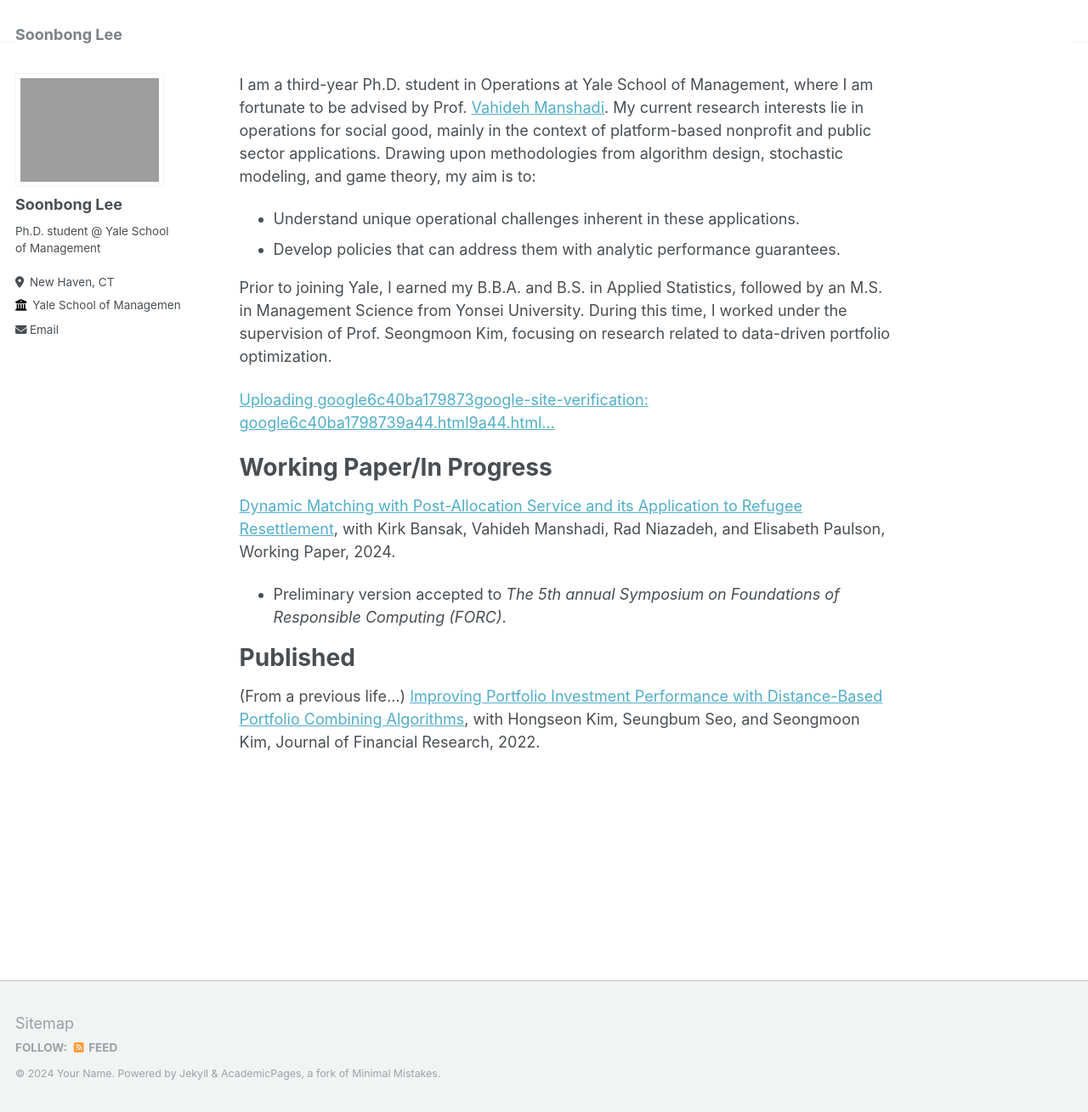
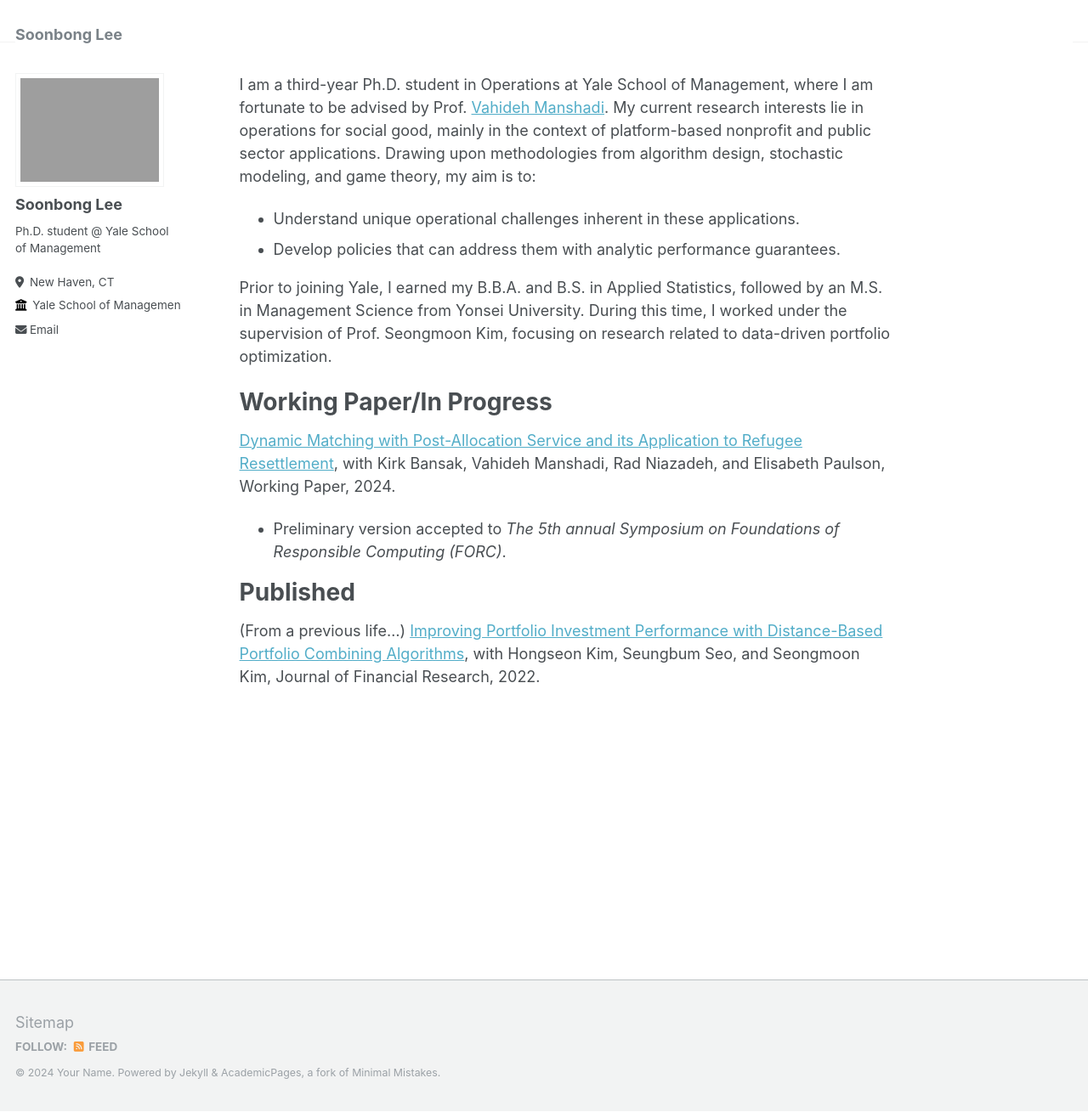
Before and after one commit to soonbong-lee/soonbong-lee.github.io, a Jekyll site: the page built from _pages/about.md, in a window 1280 px wide and 1309 px high. Shown: the whole window at 85% size. Built offline with Jekyll 4.4.1, drawn with Linux system fonts in a browser that asks for light colours.

Commit message:
Update about.md

```diff
--- a/_pages/about.md
+++ b/_pages/about.md
@@ -13,8 +13,6 @@ I am a third-year Ph.D. student in Operations at Yale School of Management, wher
 
 Prior to joining Yale, I earned my B.B.A. and B.S. in Applied Statistics, followed by an M.S. in Management Science from Yonsei University. During this time, I worked under the supervision of Prof. Seongmoon Kim, focusing on research related to data-driven portfolio optimization.
 
-[Uploading google6c40ba179873google-site-verification: google6c40ba1798739a44.html9a44.html…]()
-
 
 Working Paper/In Progress
 ======
```
